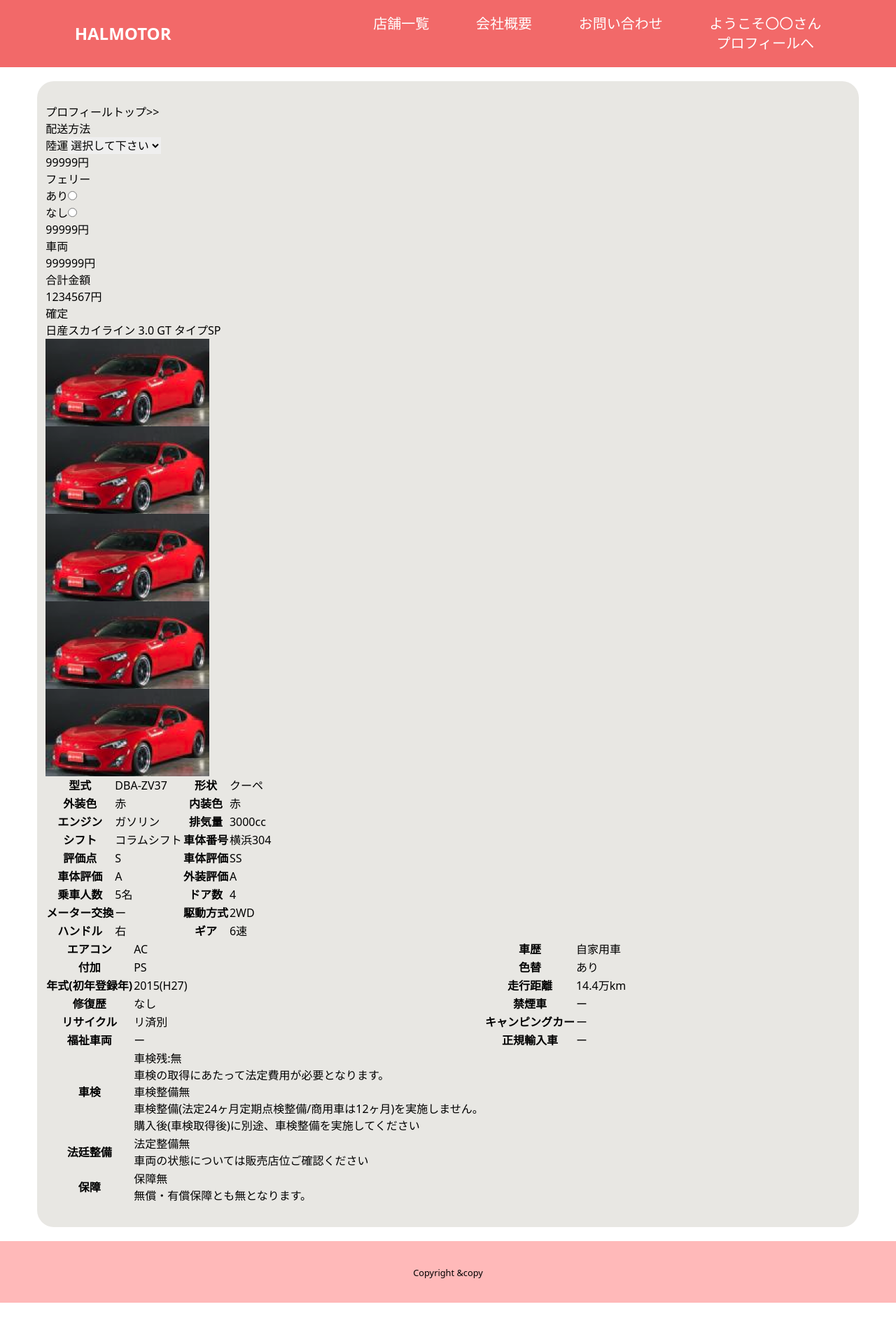
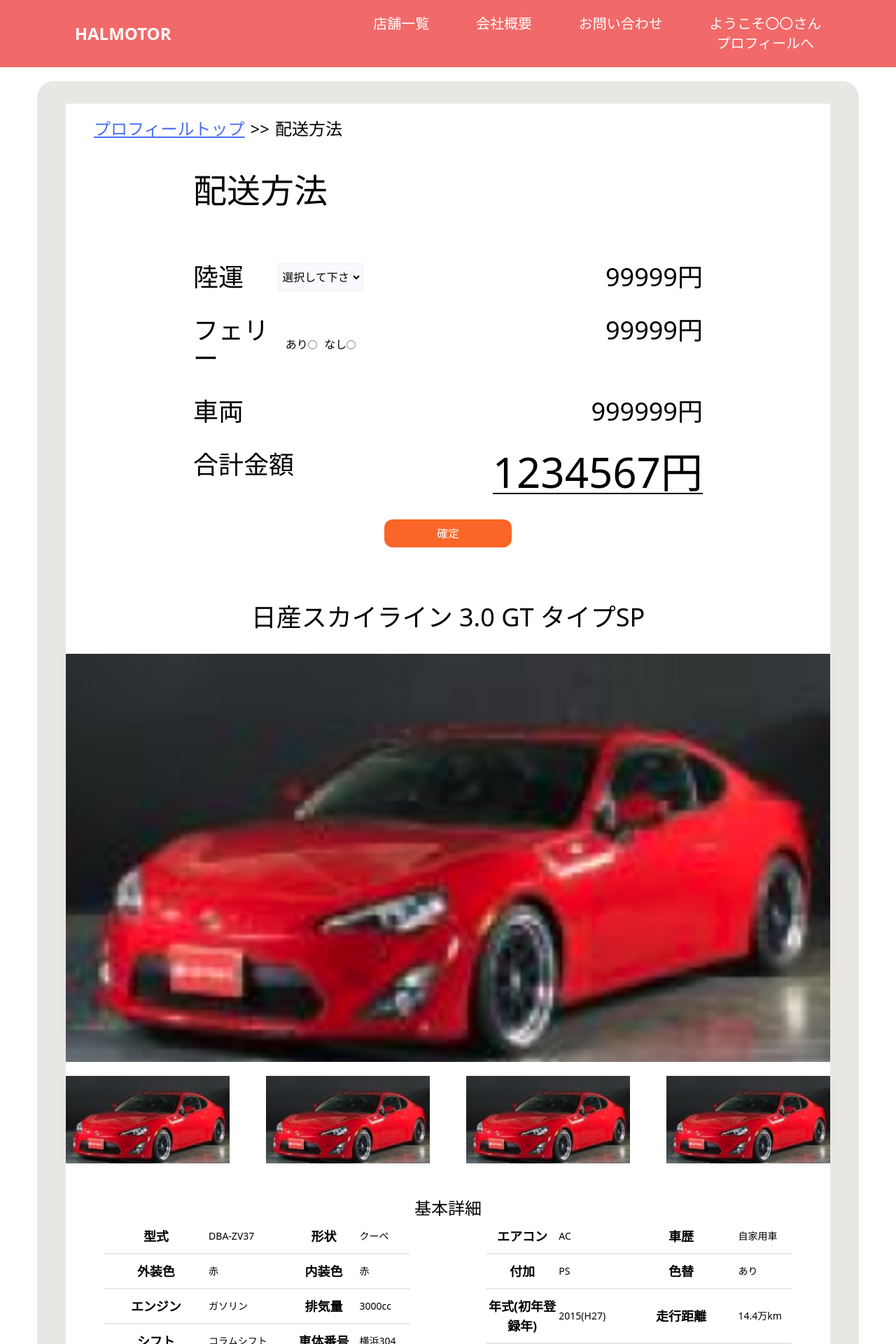
Before and after one commit to case-study07/cs-backend, a Next.js app: page /delivery in a window 1280 px wide. Shown: the top 1920 px of the page at 70% size. Before the commit the page ends 1861 px from the top, so only its background shows below. Built offline with nearby package versions, Linux system fonts and the light colour scheme.

Commit message:
mock置き換えcss(delivery)

```diff
--- a/pages/delivery.tsx
+++ b/pages/delivery.tsx
@@ -1,17 +1,21 @@
 import { Layout } from "components/ui";
 import { ReactNode } from "react";
+import d from "styles/delivery.module.css";
 
 export default function Delivery() :ReactNode{
     return (
-    <div>
+      <div className={d.delivery}>
         <nav>
-        <ul>
-          <li>プロフィールトップ&gt;&gt;</li>
+          <ul className={d.pankuzu}>
+            <li><a>プロフィールトップ</a></li>
+            <li>&gt;&gt;</li>
+            <li>配送方法</li>
           </ul>
         </nav>
-      <article>
+        <article className={d.deliveryForm}>
           <h2>配送方法</h2>
           <form action="">
+            <div>
               <div>
                 <label>陸運</label>
                 <select name="" id="">
@@ -26,8 +30,10 @@
                   <option value="">九州：6万</option>
                   <option value="">沖縄：10万</option>
                 </select>
+              </div>
               <p>99999円</p>
             </div>
+            <div>
               <div>
                 <label>フェリー</label>
                 <div>
@@ -40,30 +46,36 @@
                     <input type="radio" name="" id="" />
                   </div>
                 </div>
+              </div>
               <p>99999円</p>
             </div>
             <div>
-            <p>車両</p>
+              <label>車両</label>
               <p>999999円</p>
             </div>
             <div>
-            <p>合計金額</p>
+              <label>合計金額</label>
               <p>1234567円</p>
             </div>
 
             <input type="submit" value="確定" />
           </form>
         </article>
+
         <article>
-        <h2>日産スカイライン 3.0 GT タイプSP</h2>
+          <h2 className={d.carName}>日産スカイライン 3.0 GT タイプSP</h2>
           <div>
-          <img src="./img/Featured image.png" alt="" />
+            <img src="./img/Featured image.png" className={d.carImage} alt="" />
+            <div className={d.carOthers}>
               <img src="./img/Featured image.png" alt="" />
               <img src="./img/Featured image.png" alt="" />
               <img src="./img/Featured image.png" alt="" />
               <img src="./img/Featured image.png" alt="" />
             </div>
-        <div className="tables">
+          </div>
+          <article className={d.basic}>
+            <h2>基本詳細</h2>
+            <div className={d.tables}>
               <table>
                 <tr>
                   <th>型式</th>
@@ -159,7 +171,7 @@
                 </tr>
                 <tr>
                   <th>車検</th>
-              <td>
+                  <td colSpan={3}>
                     車検残:無
                     <br />
                     車検の取得にあたって法定費用が必要となります。
@@ -173,7 +185,7 @@
                 </tr>
                 <tr>
                   <th>法廷整備</th>
-              <td>
+                  <td colSpan={3}>
                     法定整備無
                     <br />
                     車両の状態については販売店位ご確認ください
@@ -181,7 +193,7 @@
                 </tr>
                 <tr>
                   <th>保障</th>
-              <td>
+                  <td colSpan={3}>
                     保障無
                     <br />
                     無償・有償保障とも無となります。
@@ -190,8 +202,9 @@
               </table>
             </div>
           </article>
+        </article>
       </div>
-    )
+    );
 }
 
 Delivery.Layout = Layout;
--- /dev/null
+++ b/styles/delivery.module.css
@@ -0,0 +1,95 @@
+.delivery{
+    width: 95%;
+    @apply bg-white mx-auto pb-8;
+}
+
+.pankuzu{
+    @apply flex gap-2 text-2xl ml-10  pt-5 mb-12;
+
+    & a{
+        @apply underline text-link-color
+    }
+}
+
+.deliveryForm{
+    @apply w-4/6 mx-auto;
+
+    & h2{
+        @apply text-5xl mb-20
+    }
+
+    & label{
+        @apply text-4xl
+    }
+
+    & form > div{
+        @apply flex justify-between mb-9;
+
+        & select{
+            background-color: #F9FAFE;
+            border :2px solid #F2F4F8;
+            @apply w-3/6
+        }
+
+        & p{
+            @apply text-4xl;
+        }
+
+        &:last-of-type p{
+            @apply text-6xl border-b-2 border-black;
+        }
+
+        & > div{
+            @apply flex w-2/6 justify-between;
+
+            & div{
+                @apply  flex items-center w-3/6
+            }
+        }
+    }
+
+    & input[type="submit"]{
+        @apply  text-white block mx-auto w-3/12 h-10 rounded-xl mb-20;
+        background-color: #F96627;
+    }
+}
+
+.carName{
+    @apply flex justify-center text-4xl mb-8
+}
+.carImage{
+    @apply w-full mb-5;
+
+    & img{
+        @apply w-4/5
+    }
+}
+.carOthers{
+    @apply flex justify-between mb-12
+}
+
+.basic h2{
+    @apply flex justify-around text-2xl mt-8
+}
+.tables{
+    @apply w-full flex justify-around items-start;
+
+    & table{
+        width: 40%;
+
+        & tr{
+            @apply border-b-2
+        }
+
+        & th{
+            @apply text-lg;
+            padding-top: 10px;
+            padding-bottom: 10px;
+        }
+        & td{
+            @apply text-sm;
+            padding-top: 10px;
+            padding-bottom: 10px;
+        }
+    }
+}
```
Lines whose indentation alone changed are shown as unchanged.
